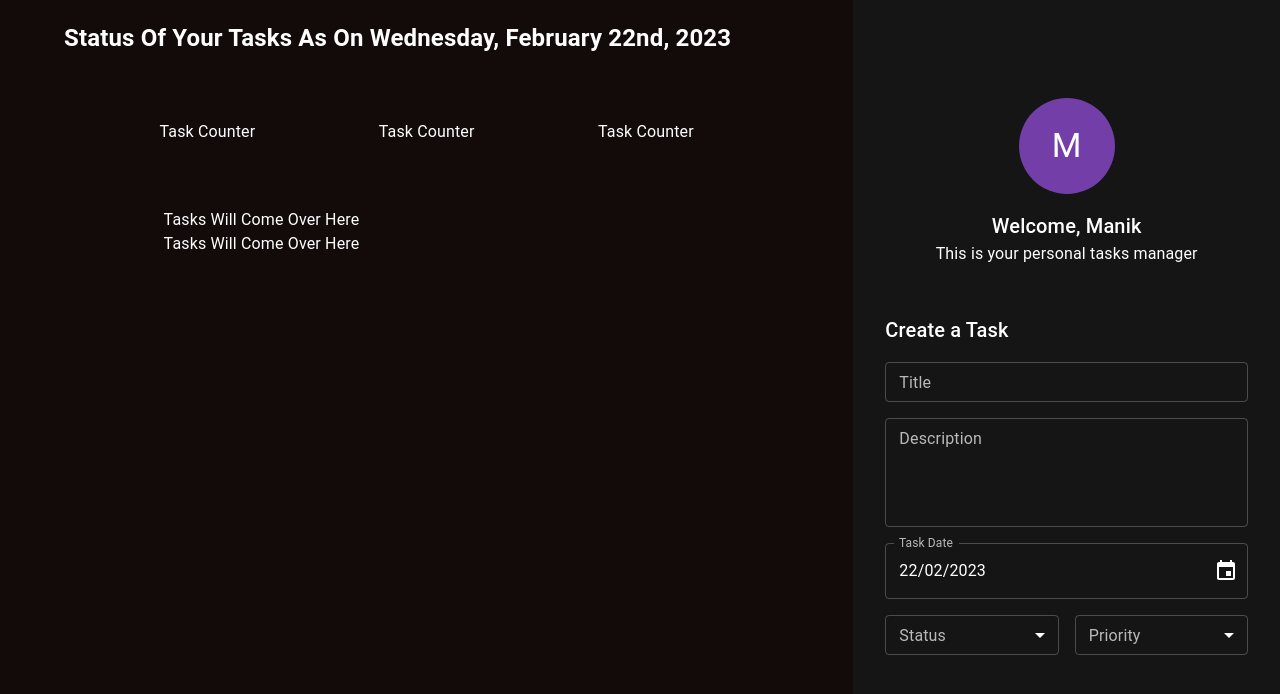
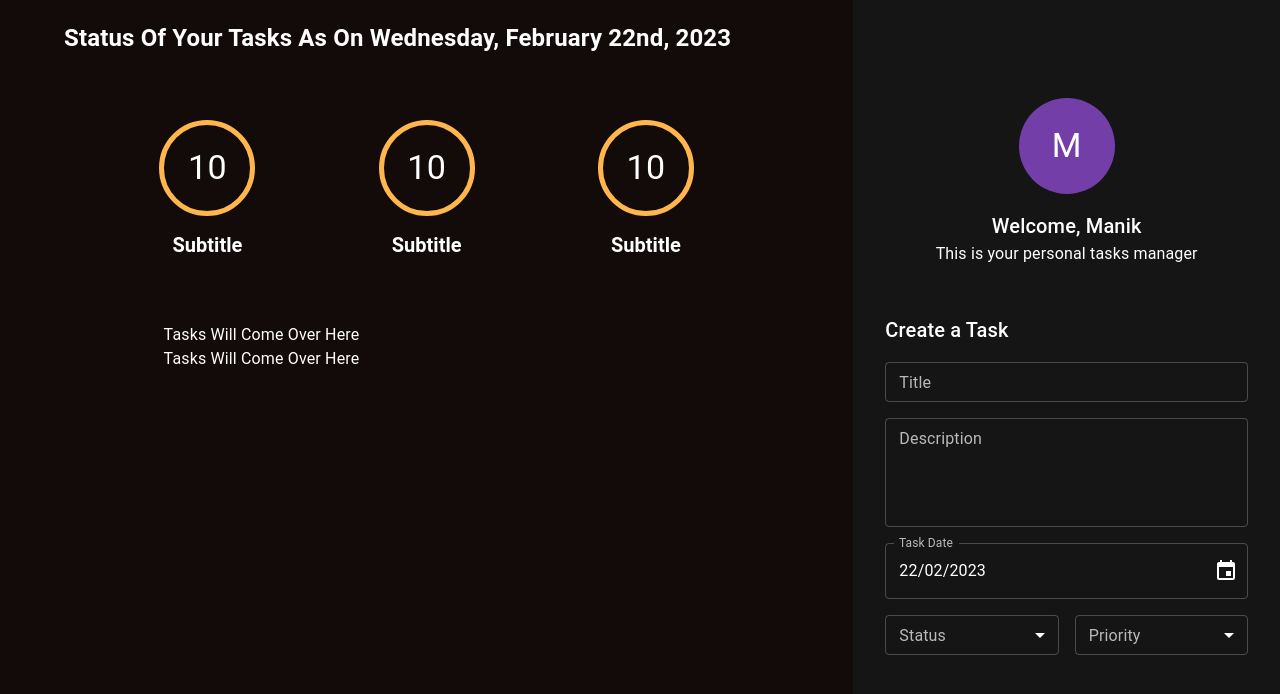
Before and after one commit to AlexMamani85/todo_react, a React (Create React App) app: page / in a window 1280 px wide. Shown: the top 694 px of the page. Built offline with nearby package versions, Linux system fonts and the light colour scheme.

Commit message:
CHORE: Styling the Task Counter

```diff
--- a/src/components/taskArea/taskArea.tsx
+++ b/src/components/taskArea/taskArea.tsx
@@ -2,6 +2,7 @@
 import { Grid, Box } from '@mui/material';
 
 import { format } from 'date-fns';
+import { TaskCounter } from '../taskCounter/taskCounter';
 
 export const TaskArea: FC = (): ReactElement => {
   return (
@@ -26,9 +27,9 @@
           xs={12}
           mb={8}
         >
-          <Box>Task Counter</Box>
-          <Box>Task Counter</Box>
-          <Box>Task Counter</Box>
+          <TaskCounter></TaskCounter>
+          <TaskCounter></TaskCounter>
+          <TaskCounter></TaskCounter>
         </Grid>
         <Grid
           item
--- /dev/null
+++ b/src/components/taskCounter/taskCounter.tsx
@@ -0,0 +1,38 @@
+import React, { FC, ReactElement } from 'react';
+import { Avatar, Box, Typography } from '@mui/material';
+
+export const TaskCounter: FC = (): ReactElement => {
+  return (
+    <>
+      <Box
+        display="flex"
+        flexDirection="column"
+        justifyContent="center"
+        alignItems="center"
+      >
+        <Avatar
+          sx={{
+            backgroundColor: 'transparent',
+            border: '5px solid',
+            width: '96px',
+            height: '96px',
+            marginBottom: '16px',
+            borderColor: 'warning.light',
+          }}
+        >
+          <Typography color="#ffffff" variant="h4" >
+            10
+          </Typography>
+        </Avatar>
+        <Typography
+          color="#ffffff"
+          fontWeight="bold"
+          fontSize="20px"
+          variant="h5"
+        >
+          Subtitle
+        </Typography>
+      </Box>
+    </>
+  )
+};
```
